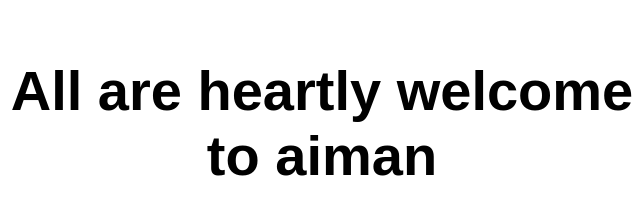
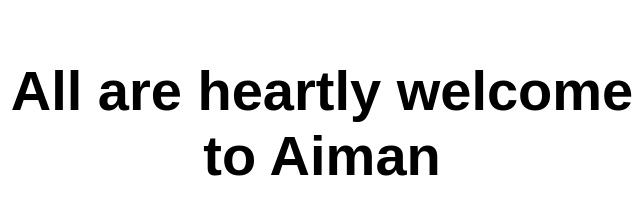
Before and after one commit to Raftha1234/nextgen2145, a website: page src/index.html in a window 1280 px wide. Shown: the full height of the page, 318-958 px from the left. Drawn offline with Linux system fonts and the light colour scheme.

Commit message:
Update index.html

```diff
--- a/src/index.html
+++ b/src/index.html
@@ -10,7 +10,7 @@
 
 <body>
   <main>
-    <h1>All are heartly welcome to aiman</h1>
+    <h1>All are heartly welcome to Aiman</h1>
   </main>
 </body>
 
```
